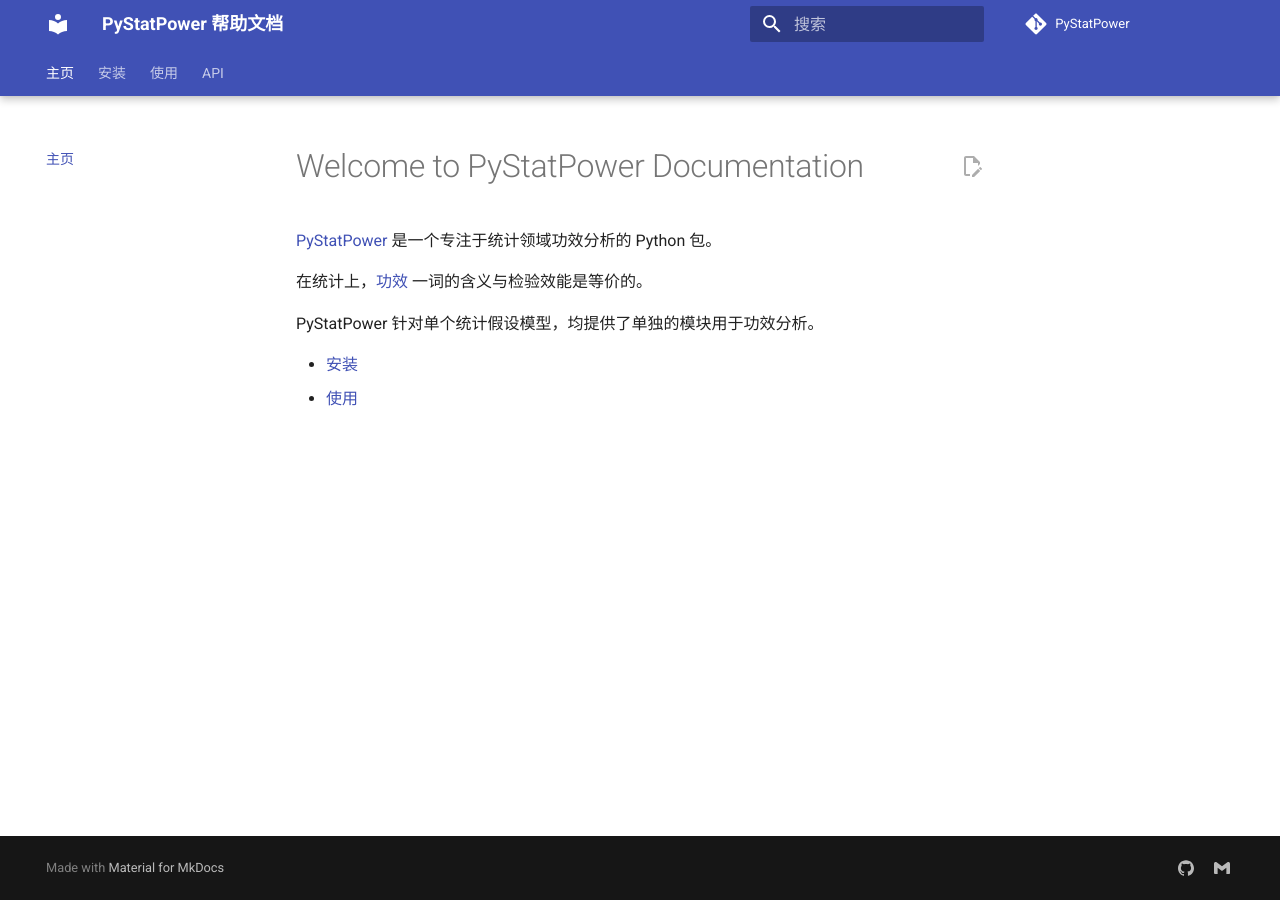
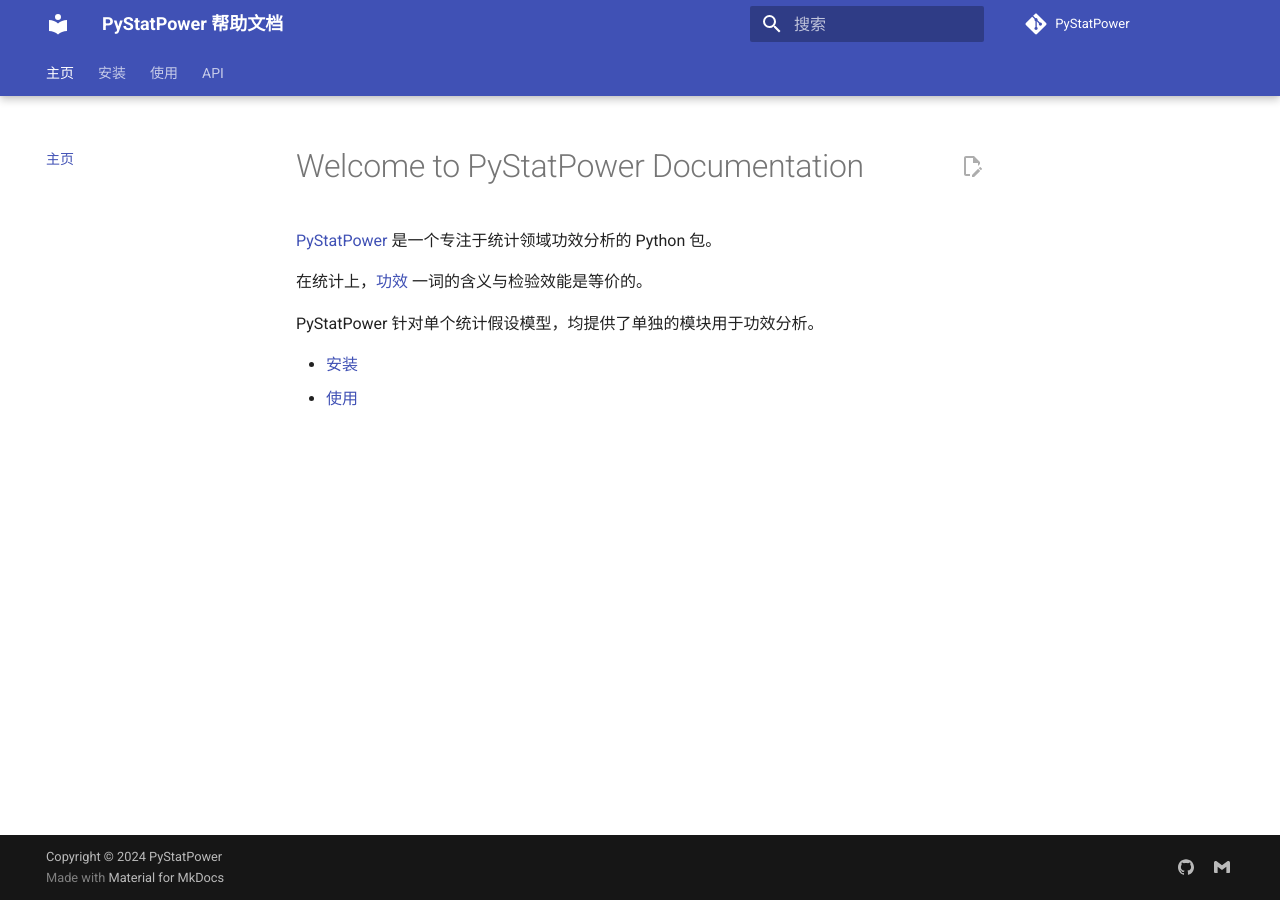
Before and after one commit to PyStatPower/PyStatPower-Docs, an MkDocs documentation site: the page built from docs/index.md, in a window 1280 px wide. Built offline with MkDocs 1.6.1 and Material for MkDocs 9.7.7, drawn with Linux system fonts in a browser that asks for light colours; comment, search, counter and statistics services are not loaded; the version menu is left out; some of the changed lines change nothing that is shown.

Commit message:
chore: add more info

```diff
--- a/mkdocs.yml
+++ b/mkdocs.yml
@@ -2,7 +2,10 @@
 site_url: https://pystatpower.github.io/PyStatPower-Docs
 repo_url: https://github.com/PyStatPower/PyStatPower
 repo_name: PyStatPower
-edit_uri: edit/main/docs/
+edit_uri: https://github.com/PyStatPower/PyStatPower-Docs/blob/main/docs
+site_description: PyStatPower 是一个用于统计领域功效分析的 Python 库。
+site_author: PyStatPower
+copyright: Copyright © 2024 PyStatPower
 theme:
   name: material
   language: zh
```
